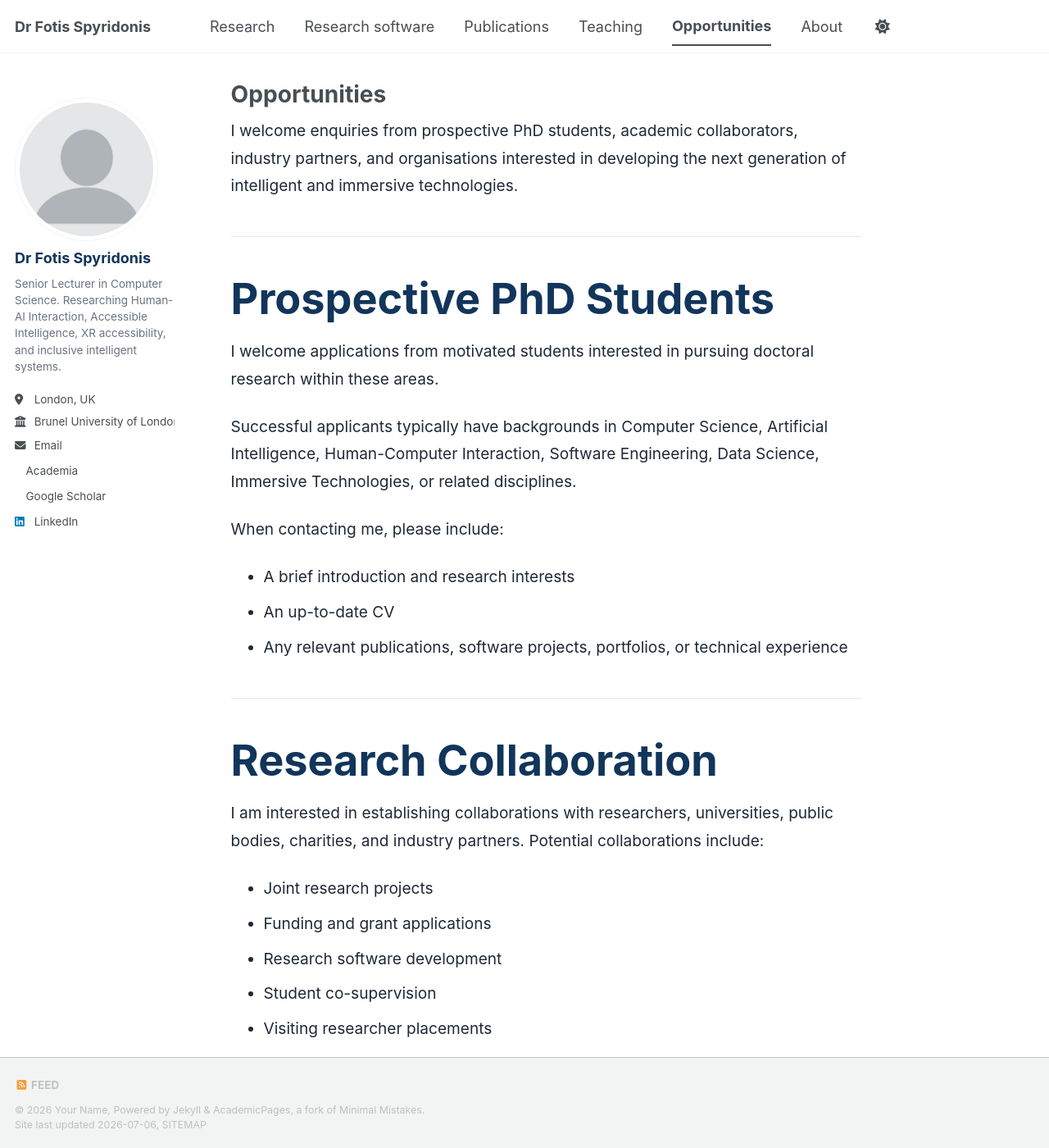
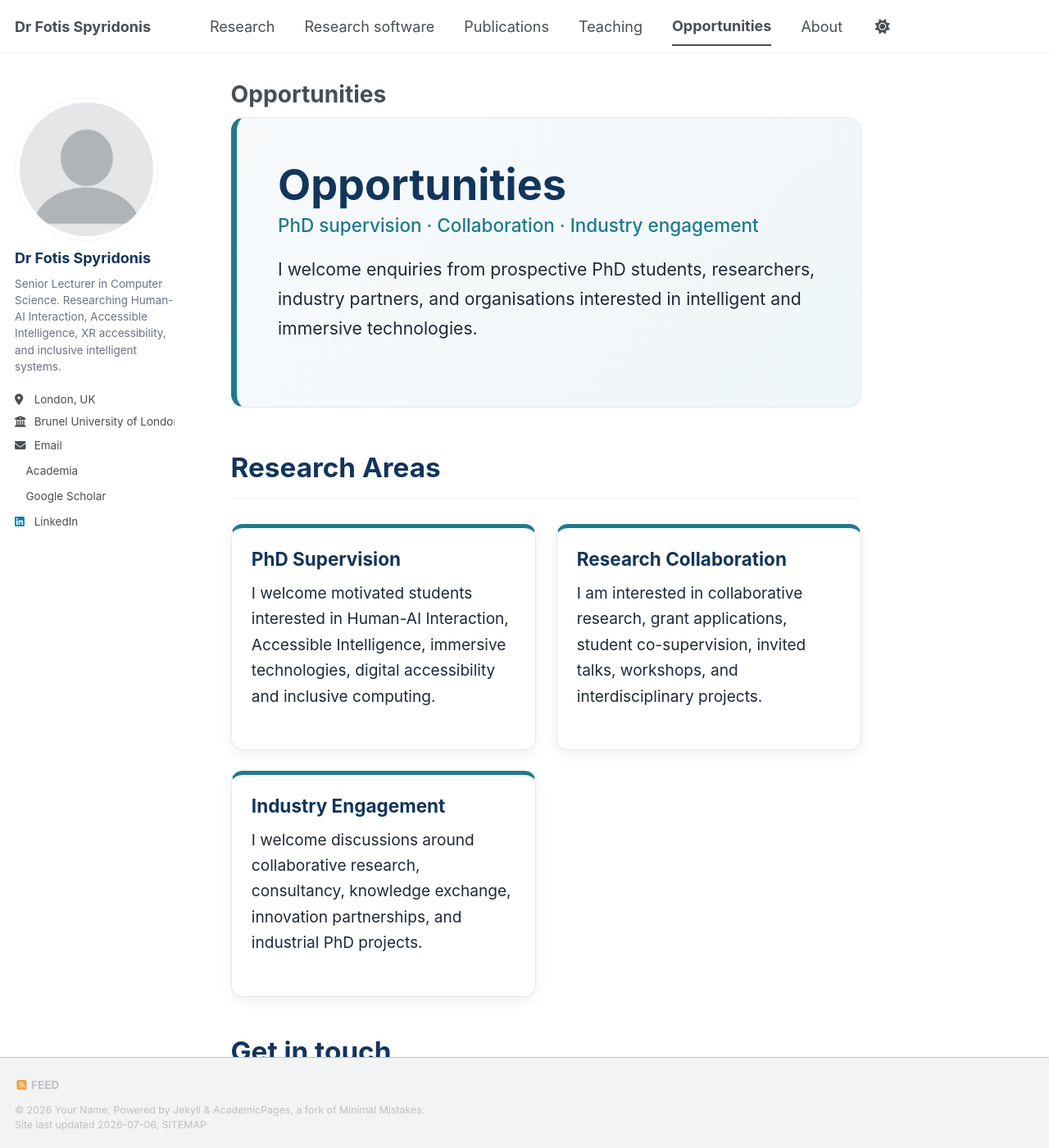
Before and after one commit to fotios-spyridonis/fotios-spyridonis.github.io, a Jekyll site: the page built from _pages/opportunities.md, in a window 1280 px wide and 1400 px high. Shown: the whole window at 82% size. Built offline with Jekyll 4.4.1, drawn with Linux system fonts in a browser that asks for light colours; a style sheet for code colours, icons or effects is not loaded.

Commit message:
Update opportunities.md

```diff
--- a/_pages/opportunities.md
+++ b/_pages/opportunities.md
@@ -3,38 +3,38 @@ title: "Opportunities"
 permalink: /opportunities/
 author_profile: true
 ---
-I welcome enquiries from prospective PhD students, academic collaborators, industry partners, and organisations interested in developing the next generation of intelligent and immersive technologies.
 
----
+<div class="hero-box">
 
-# Prospective PhD Students
+<h1>Opportunities</h1>
 
-I welcome applications from motivated students interested in pursuing doctoral research within these areas.
+<h3>PhD supervision · Collaboration · Industry engagement</h3>
 
-Successful applicants typically have backgrounds in Computer Science, Artificial Intelligence, Human-Computer Interaction, Software Engineering, Data Science, Immersive Technologies, or related disciplines.
+<p>I welcome enquiries from prospective PhD students, researchers, industry partners, and organisations interested in intelligent and immersive technologies.</p>
 
-When contacting me, please include:
+</div>
 
-- A brief introduction and research interests
-- An up-to-date CV
-- Any relevant publications, software projects, portfolios, or technical experience
+<h2>Research Areas</h2>
 
----
+<div class="card-grid">
 
-# Research Collaboration
+<div class="research-card">
+<h3>PhD Supervision</h3>
+<p>I welcome motivated students interested in Human-AI Interaction, Accessible Intelligence, immersive technologies, digital accessibility and inclusive computing.</p>
+</div>
 
-I am interested in establishing collaborations with researchers, universities, public bodies, charities, and industry partners. Potential collaborations include:
+<div class="research-card">
+<h3>Research Collaboration</h3>
+<p>I am interested in collaborative research, grant applications, student co-supervision, invited talks, workshops, and interdisciplinary projects.</p>
+</div>
 
-- Joint research projects
-- Funding and grant applications
-- Research software development
-- Student co-supervision
-- Visiting researcher placements
-- Workshops and tutorials
-- Invited talks and seminars
+<div class="research-card">
+<h3>Industry Engagement</h3>
+<p>I welcome discussions around collaborative research, consultancy, knowledge exchange, innovation partnerships, and industrial PhD projects.</p>
+</div>
 
----
+</div>
 
-# Get in touch
+<h2>Get in touch</h2>
 
-If your interests align with my research, I would be pleased to hear from you. Please feel free to get in touch to discuss potential opportunities for collaboration.
+<p>If your interests align with my research, I would be pleased to hear from you. Please feel free to get in touch to discuss potential opportunities for collaboration.</p>
```
